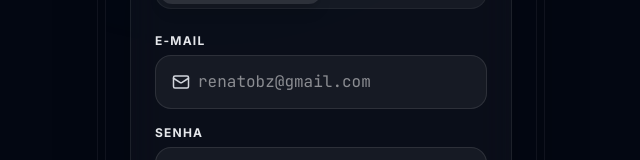
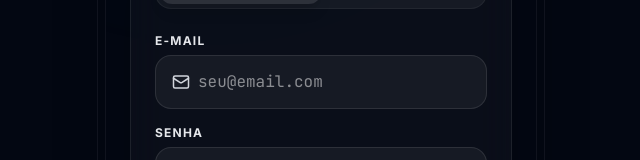
Before and after one commit to Bavos/AppVall, a React (Vite) app: page / in a window 1280 px wide. Shown: the part 323-483 px from the top of the page, without its empty margins (319-959 px from the left). Built offline with nearby package versions, Linux system fonts and the light colour scheme; no server answers; the database is empty.

Commit message:
refactor: remove brackets from labels and update placeholders
Clean up UI labels by removing decorative brackets and standardize email placeholders for better user experience.

```diff
--- a/src/components/AddTask.tsx
+++ b/src/components/AddTask.tsx
@@ -266,10 +266,10 @@ export default function AddTask({
               />
             </div>
 
-            {/* [Texto] */}
+            {/* Texto */}
             <div className="space-y-2">
               <label className="text-gray-300 text-xs font-bold tracking-widest uppercase block">
-                [Texto] *
+                Texto *
               </label>
               <textarea
                 required
--- a/src/components/Login.tsx
+++ b/src/components/Login.tsx
@@ -451,7 +451,7 @@ export default function Login({ onLoginSuccess }: LoginProps) {
                         required
                         inputMode="email"
                         autoComplete="email"
-                        placeholder="renatobz@gmail.com"
+                        placeholder="seu@email.com"
                         value={forgotEmail}
                         onChange={(e) => setForgotEmail(e.target.value)}
                         className="bg-transparent text-base w-full text-white border-0 outline-none focus:outline-none focus:ring-0 font-mono"
@@ -596,7 +596,7 @@ export default function Login({ onLoginSuccess }: LoginProps) {
                     inputMode="email"
                     autoComplete="email"
                     disabled={isSubmitting || isGoogleLoading}
-                    placeholder={isSignUp ? "exemplo@email.com" : "renatobz@gmail.com"}
+                    placeholder={isSignUp ? "exemplo@email.com" : "seu@email.com"}
                     value={email}
                     onChange={(e) => {
                       setEmail(e.target.value);
--- a/src/components/TaskCenter.tsx
+++ b/src/components/TaskCenter.tsx
@@ -615,7 +615,7 @@ export default function TaskCenter({
                         </div>
 
                         <div>
-                          <label className="text-xs text-gray-300 uppercase tracking-widest font-bold mb-1.5 block">[Texto] *</label>
+                          <label className="text-xs text-gray-300 uppercase tracking-widest font-bold mb-1.5 block">Texto *</label>
                           <textarea
                             value={editDesc}
                             onChange={(e) => setEditDesc(e.target.value)}
```
